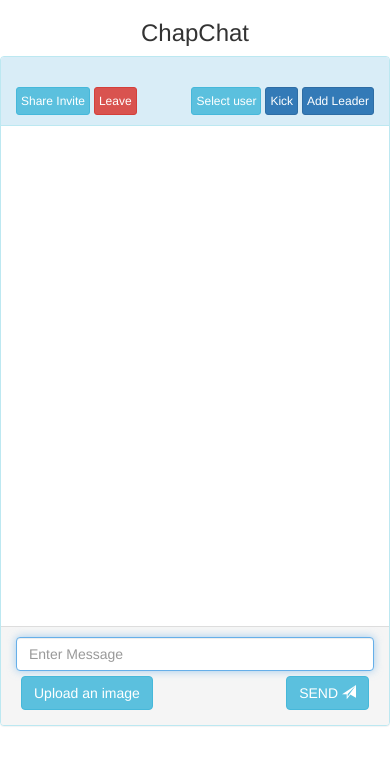
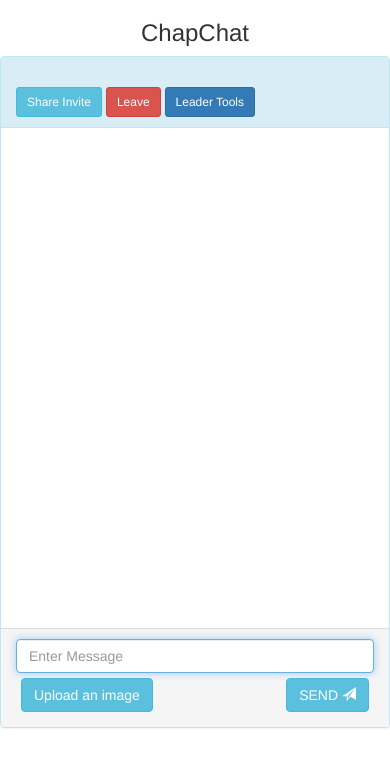
Before and after one commit to lentrekin1/chapchat, a Flask app: template templates/chat.html in a window 390 px wide. Shown: the top 767 px of the page. Run offline with Flask 2, Linux system fonts and the light colour scheme; the template is opened without the code that fills it, so the values that code supplies are empty; some libraries are stand-ins or nearby versions.

Commit message:
finally put leader tools in collapsible

```diff
--- a/main.py
+++ b/main.py
@@ -8,6 +8,7 @@ import random
 import string
 import time
 import re
+import logging
 from datetime import datetime
 
 from flask import Flask, render_template, session, request, redirect, flash
@@ -20,8 +21,24 @@ from flask_session import Session
 #fix ssl warning
 #typing notifications
 #use deadspace in ui (mainly on pc) - background?
-#todo put leader related buttons in dropdown - undo making buttons smaller?
+#todo leader collapse has no background - bad?
 #leader status didnt save on jays phone
+
+if not os.path.isdir('logs'):
+    os.mkdir('logs')
+
+token_size = 50
+
+def make_token(size=token_size):
+    return ''.join(random.choices(string.ascii_letters, k=size))
+
+log_token = make_token(size=7)
+filename = 'logs\{:%Y_%m_%d_%H}-' + log_token + '.log'
+logging.basicConfig(filename=filename.format(datetime.now()),
+                            format='%(asctime)s | %(levelname)-8s | %(message)s', filemode='w')
+logger = logging.getLogger("ChapChat")
+logger.setLevel(logging.DEBUG)
+
 app = Flask(__name__)
 app.debug = True
 app.config['SECRET_KEY'] = 'tqwefsdd3.,edmk;vkflqjdmsndakd'
@@ -50,7 +67,6 @@ admin_email = 'lancee478@gmail.com'
 pass_file = 'adminpass.pickle'
 admin_pass_timeout = 30  # minutes
 pass_reset_token = None
-token_size = 50
 phash, psalt, prequested = None, None, None
 admin_sids = []
 
@@ -77,11 +93,6 @@ def save_creds(h, s, r):
     with open(pass_file, 'wb') as f:
         pickle.dump({'phash': h, 'psalt': s, 'prequested': r}, f)
     get_creds()
-
-
-def make_token():
-    return ''.join(random.choices(string.ascii_letters, k=token_size))
-
 
 def exists(data, check):
     try:
@@ -135,8 +146,6 @@ class room():
         if creator or (creator and usr['userID'] == self.creator['userID']):
             self.creator = usr
 
-    # todo when admin joins room, needs to get list of all current users
-    # todo after visiting add leader link, login should auto fill w/ name of room
     def get_leaders(self):
         return self.leaders
 
@@ -375,6 +384,7 @@ def newroom():
                               request.form.get('addLeaders') == 'on', request.form.get('subAddLeaders') == 'on', None,
                               session['userID']))
             save_room(get_room(name), save_key=True)
+            app.logger.info(f'{session["userName"]} (userID = {session["userID"]} created the room {name}')
             if request.form.get('enableAdmin'):
                 session['chatroom-key'] = get_room(name).key
                 get_room(name).add_leader({'nickname': session["userName"], 'userID': session['userID']}, creator=True)
@@ -445,7 +455,6 @@ def login():
         elif 'newroom' in request.form.keys():
             session['userName'] = request.form.get('nickname')
             return redirect('/newroom')
-        # print(list(request.form.keys()))
     return render_template('login.html')
 
 
@@ -553,8 +562,6 @@ def chat_message(data):
             emit('message', data, room=session['chatroom'].lower())
 
 
-# todo add logging
-# todo make it so can see full photo when zoomed in on mobile
 @socketio.on('photo')
 def photo(data):
     if not get_room(session['chatroom']).is_banned(session['userID']):
@@ -580,13 +587,12 @@ def leave(data, admin=False):
     data['data']['timestamp'] = timestamp()
     leave_room(session['chatroom'].lower())
     if admin and exists(session, 'master-key') and val_pw(session['master-key']) == True:
-        # print('admin dc')
-        pass
+        app.logger.info(f'Admin (userID={session["userID"]}) disconnected from room {session["chatroom"]}')
     else:
         get_room(session['chatroom']).add_msg({'data': {'message': f'{session["userName"]} has left the server',
                                                         'timestamp': timestamp(), 'type': 'announcement'}})
         get_room(session['chatroom']).remove_user(nick=session["userName"])
-        # print(f'user {data["data"]["user"]} left room {data["data"]["room"]}')
+        app.logger.info(f'User {session["userName"]} (userID={session["userID"]}) left room {session["chatroom"]}')
         emit('message', {'data': {'message': f'{session["userName"]} has left the server', 'update': 'removal',
                                   'name': session['userName'], 'timestamp': timestamp(),
                                   'type': 'announcement'}}, room=session['chatroom'].lower())
@@ -605,7 +611,7 @@ def set_connect(data=None, sess=session, admin=False):
         if admin and exists(sess, 'master-key') and val_pw(sess['master-key']) == True:
             #emit('user list',
             #     {'data': {'users': ','.join([x['nickname'] for x in get_room(session['chatroom']).people])}}, room=sess['chatroom'])
-            print('admin connect')
+            app.logger.info(f'Admin (userID={session["userID"]}) connected to room {session["chatroom"]}')
         else:
             #if exists(sess, 'room-key') and sess['room-key'] == get_room(sess['chatroom']).key:
             #    emit('user list', {'data': {'users': ','.join([x['nickname'] for x in get_room(session['chatroom']).people])}})
@@ -620,7 +626,7 @@ def set_connect(data=None, sess=session, admin=False):
             if sess['userID'] in [x['userID'] for x in get_room(sess['chatroom']).get_leaders()]:
                 get_room(sess['chatroom']).add_leader(
                     {'nickname': sess["userName"], 'userID': sess['userID'], 'sid': request.sid})
-            print(f'{sess["userName"]} has joined the room {sess["chatroom"]}')
+            app.logger.info(f'{sess["userName"]} (userID={session["userID"]}) has joined the room {sess["chatroom"]}')
             emit('message', {'data': {'message': f'{sess["userName"]} has joined the server', 'update': 'addition',
                                       'name': session['userName'], 'timestamp': timestamp(),
                                       'type': 'announcement'}}, room=sess['chatroom'].lower())
@@ -637,6 +643,8 @@ def kick_user(data):
         if exists(session, 'chatroom-key') and exists(session, 'chatroom') and session['chatroom-key'] == get_room(
                 session['chatroom']).key:
             if data['data']['kick'] in get_room(session['chatroom']).get_names(low=True):
+                app.logger.info(
+                    f'{data["data"]["kick"]} (userID={get_room(session["chatroom"]).get_user(nick=data["data"]["kick"])["userID"]}) was kicked by {session["userName"]} (userID={session["userID"]}) from {session["chatroom"]}')
                 join_room(get_room(session['chatroom']).get_user(nick=data['data']['kick'])['userID'],
                           sid=get_room(session['chatroom']).get_user(nick=data['data']['kick'])['sid'])
                 emit('message', {
@@ -656,7 +664,7 @@ def kick_user(data):
                              'name': session['userName'],
                              'timestamp': timestamp(),
                              'type': 'announcement'}}, room=session['chatroom'].lower())
-                print(f'{data["data"]["kick"]} was kicked by {session["userName"]} from {session["chatroom"]}')
+
 
 @socketio.on('add leader')
 def add_leader(data):
@@ -664,6 +672,8 @@ def add_leader(data):
         if get_room(session['chatroom']).subinvites or session['userID'] == get_room(session['chatroom']).creator[
             'userID']:
             get_room(session['chatroom']).add_leader(get_room(session['chatroom']).get_user(nick=data['data']['user']))
+            app.logger.info(
+                f"User {data['data']['user']} (userID = {get_room(session['chatroom']).get_user(nick=data['data']['user'])['userID']}) was made a leader of {session['chatroom']} by {session['userName']} (userID = {session['userID']})")
             join_room(get_room(session['chatroom']).get_user(nick=data['data']['user'])['userID'], sid=get_room(session['chatroom']).get_user(nick=data['data']['user'])['sid'])
             emit('given leader', {'data': {'message': f'You were made a leader of {session["chatroom"]} by {session["userName"]}', 'for': get_room(session['chatroom']).get_user(nick=data['data']['user'])['userID'], 'timestamp': timestamp(), 'type': 'announcement'}}, room=get_room(session['chatroom']).get_user(nick=data['data']['user'])['userID'])
             get_room(session['chatroom']).pending_leaders.append(get_room(session['chatroom']).get_user(nick=data['data']['user'])['userID'])
--- a/templates/chat.html
+++ b/templates/chat.html
@@ -145,7 +145,7 @@
       }
 
       if (message.data.type == "announcement") {
-      $(".media-list").append('<li class="media"><div class="media-body"><div class="media"><div class="media-body" style="color:red;">' + '&#60;' + message.data.message + '&#62;' + '<br/></div></div></div></li>');
+      $(".media-list").append('<li class="media"><div class="media-body"><div class="media"><div class="media-body" style="color:red;">' + message.data.message + '<br/></div></div></div></li>');
       $(".media-list").append('<small style="color:red;">' + getTimestamp(message.data.timestamp) + '</small>');
       }
 
@@ -217,9 +217,9 @@
     })
 
     function leaveRoom() {
-      //$.cookie("old-nickname", $.cookie("realtime-chat-nickname"));
-      //document.cookie = 'realtime-chat-nickname=; Path=/; Expires=Thu, 01 Jan 1970 00:00:01 GMT;';
-      location.href = '/login'
+      if (confirm('Are you sure you want to leave?')) {
+        location.href = '/login'
+      }
     }
 
     function previewImg() {
@@ -294,11 +294,6 @@
       display: none;
     }
 
-    @media (max-width: 420px) {
-      .btn-sm {
-        padding:4px;
-      }
-
     @media (max-height: 700px) {
       #title {
         display: none;
@@ -324,8 +319,13 @@
                         <button class="btn btn-sm btn-danger" id="leave" name="leave" onclick="leaveRoom()">Leave
                         </button>
 
-                        <div class="dropdown pull-right form-row justify-content-center"
-                             id="kick screen" style="display:{{ roomLeader }};">
+                        <button class="btn btn-primary btn-sm" style="display:{{ roomLeader }};" type="button" data-toggle="collapse" data-target="#leaderTools" aria-expanded="false" aria-controls="leaderTools">
+                            Leader Tools
+                        </button>
+                        <div class="collapse clearfix" id="leaderTools" style="position: absolute;z-index: 1;">
+                            <br>
+                        <div class="dropdown form-row justify-content-center"
+                             id="kick screen">
                             <button aria-expanded="false" aria-haspopup="true"
                                     class="btn btn-info btn-sm dropdown-toggle"
                                     data-toggle="dropdown" id="userDropdown" type="button">Select user
@@ -341,9 +341,10 @@
                             <button class="btn btn-primary btn-sm" id="kickUser" onclick="kickUser()">Kick</button>
                             <button class="btn btn-primary btn-sm" id="addLeader" onclick="addLeader()" style="display:{{ inviteLeaders }}">Add Leader</button>
                         </div>
+                            </div>
                     </div>
                 </div>
-                <div class="panel-body fixed-panel" id="scrollbox" style="max-height: 1;overflow-y: scroll;">
+                <div class="panel-body fixed-panel" id="scrollbox" style="max-height: 1;overflow-y: scroll;position: relative;">
                     <ul class="media-list" id="chatList">
                     </ul>
                 </div>
```
Also changed, not shown: app.yaml (+1 -7 lines).
